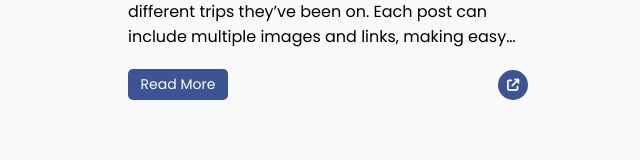
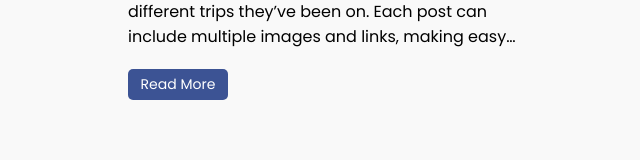
Before and after one commit to ajaramillo6/ajswebsite, a React (Create React App) app: page /portfolio in a window 1280 px wide. Shown: the part 1107-1267 px from the top of the page, without its empty margins (312-952 px from the left). Built offline with nearby package versions, Linux system fonts and the light colour scheme.

Commit message:
changed project status

```diff
--- a/src/data.js
+++ b/src/data.js
@@ -42,12 +42,12 @@ export const projects = [
         id: 2,
         cat: "Web-development",
         title: "Backpack",
-        status: "complete",
+        status: "incomplete",
         img: "./img/backpack.png",
         video: "https://drive.google.com/file/d/1lxQXSL0XTLOxkqVipisovul8YdeWQGoj/preview",
         desc: "Created a travel blog website which allows registered users to create their own posts from different trips they’ve been on. Each post can include multiple images and links, making easy for the reader to visualize the location(s) and navigate to related pages via the links provided. If the reader prefers reading with a dark background, the 'Dark Mode' option is available. Unregistered users can subscribe to leave comments and likes on different posts.",
         tools: "MongoDB, Express, React, Node, Axios, Context",
-        link: "https://travel-backpack.herokuapp.com/",
+        link: "",
         githubLink: "https://github.com/ajaramillo6/travel",
     },
     {
```
